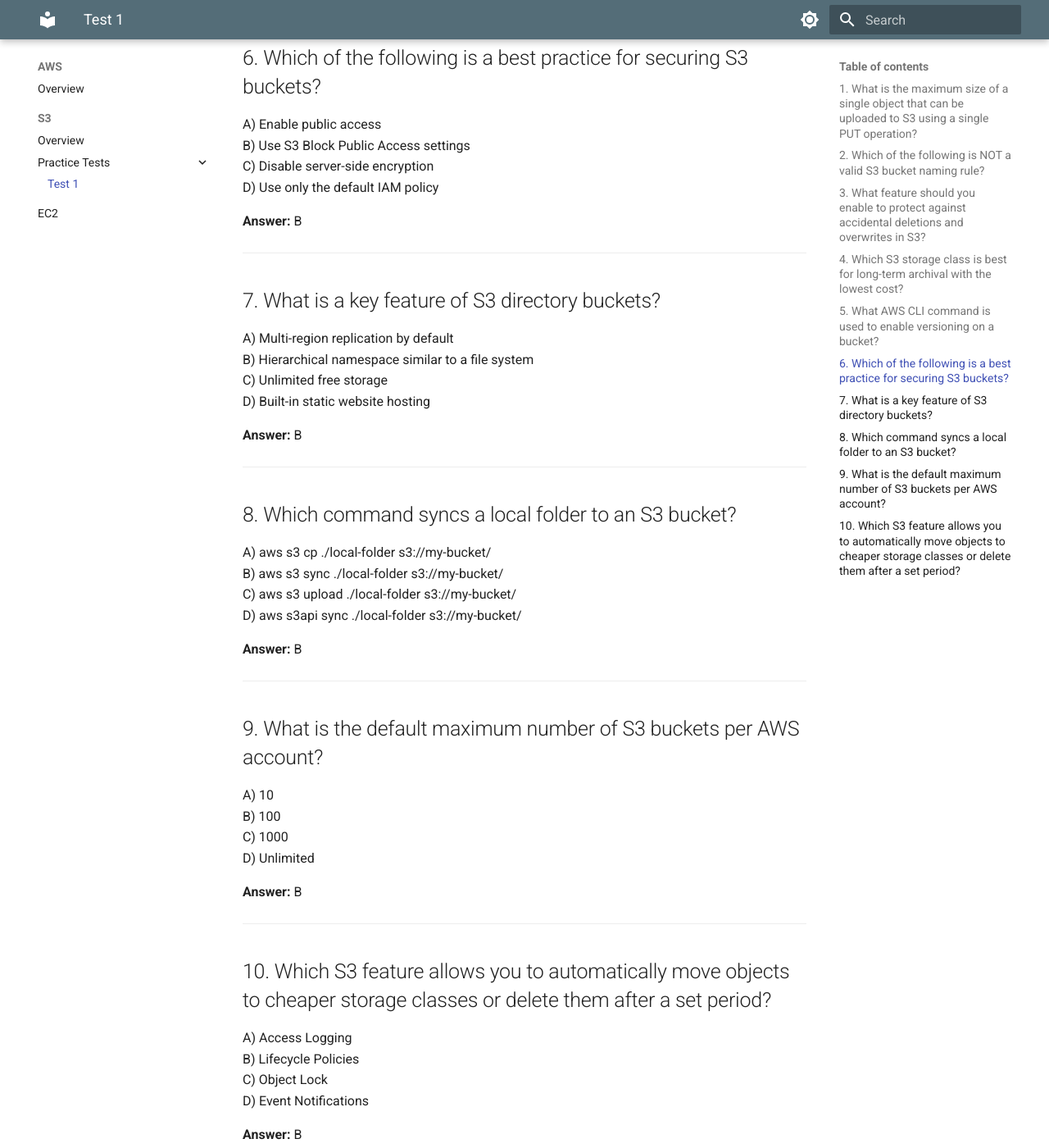
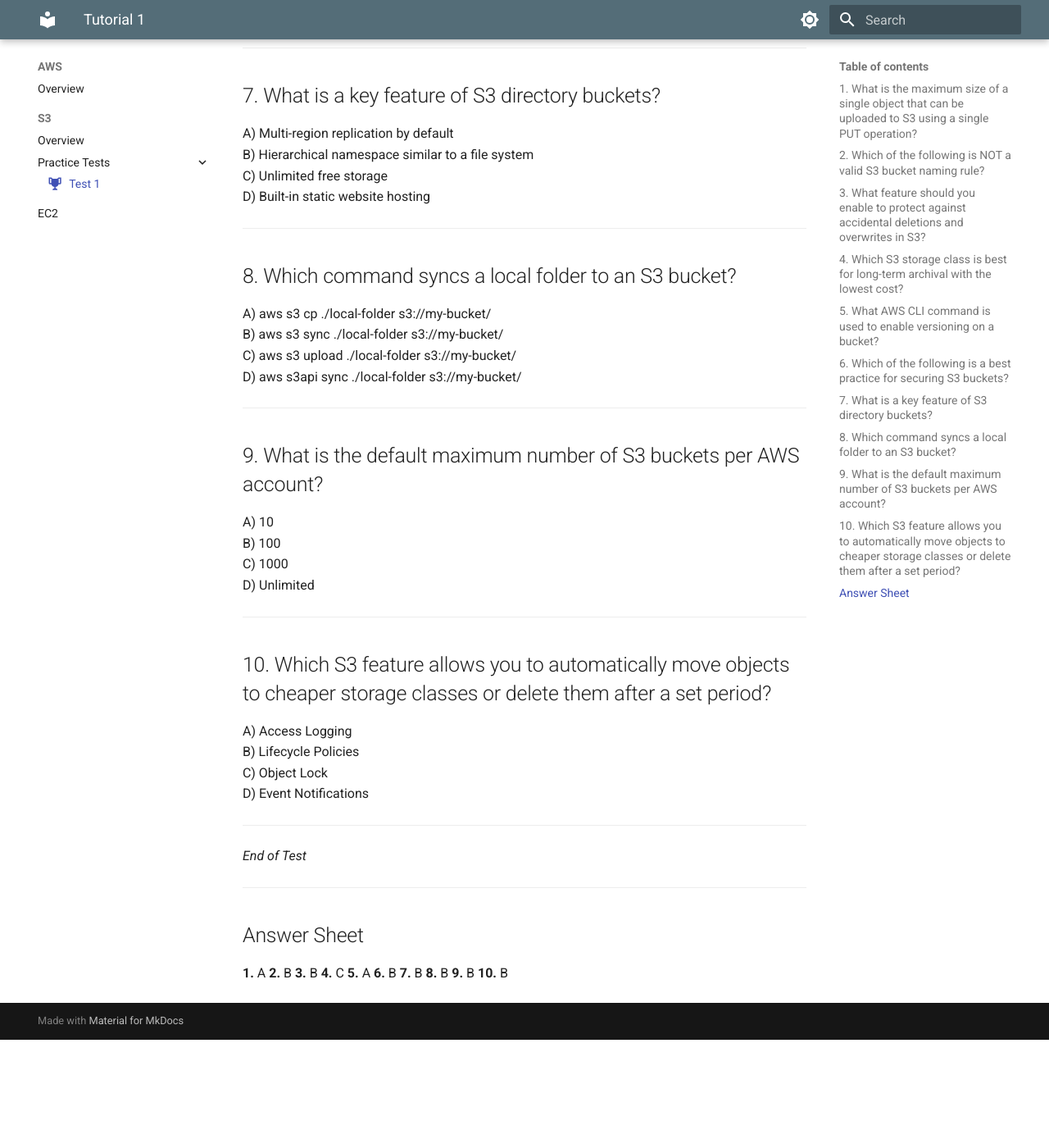
Before and after one commit to mcuellar/cloud-docs-hub, an MkDocs documentation site: the page built from docs/aws/s3/practice-tests/s3-test1.md, in a window 1280 px wide and 1400 px high, scrolled down 1711 px. Shown: the whole window at 82% size. Built offline with MkDocs 1.6.1 and Material for MkDocs 9.7.7, drawn with Linux system fonts in a browser that asks for light colours; after the commit the page ends 2979 px from its top, so only the background shows below that; some of the changed text lies outside the part shown.

Commit message:
Added answer sheet and improved formatting for Amazon S3 multiple choice test. Enhanced clarity by separating questions and answers, ensuring users can easily assess their knowledge.

```diff
--- a/docs/aws/s3/practice-tests/s3-test1.md
+++ b/docs/aws/s3/practice-tests/s3-test1.md
@@ -1,3 +1,8 @@
+---
+title: Tutorial 1
+icon: material/trophy
+---
+
 # Amazon S3 Multiple Choice Test
 
 Test your knowledge of Amazon S3 based on the comprehensive guide.
@@ -11,7 +16,7 @@ B) 5 TB
 C) 1 TB
 D) 50 GB
 
-**Answer:** A
+
 
 ---
 
@@ -22,7 +27,7 @@ B) Bucket names can contain uppercase letters
 C) Bucket names must be between 3 and 63 characters
 D) Bucket names can contain hyphens
 
-**Answer:** B
+
 
 ---
 
@@ -33,7 +38,7 @@ B) Versioning
 C) Server-Side Encryption
 D) Access Logging
 
-**Answer:** B
+
 
 ---
 
@@ -44,7 +49,7 @@ B) S3 Intelligent-Tiering
 C) S3 Glacier Deep Archive
 D) S3 One Zone-IA
 
-**Answer:** C
+
 
 ---
 
@@ -55,7 +60,7 @@ B) aws s3api enable-versioning --bucket my-bucket
 C) aws s3 put-versioning --bucket my-bucket --enable
 D) aws s3api set-versioning --bucket my-bucket --enabled
 
-**Answer:** A
+
 
 ---
 
@@ -66,7 +71,7 @@ B) Use S3 Block Public Access settings
 C) Disable server-side encryption
 D) Use only the default IAM policy
 
-**Answer:** B
+
 
 ---
 
@@ -77,7 +82,7 @@ B) Hierarchical namespace similar to a file system
 C) Unlimited free storage
 D) Built-in static website hosting
 
-**Answer:** B
+
 
 ---
 
@@ -88,7 +93,7 @@ B) aws s3 sync ./local-folder s3://my-bucket/
 C) aws s3 upload ./local-folder s3://my-bucket/
 D) aws s3api sync ./local-folder s3://my-bucket/
 
-**Answer:** B
+
 
 ---
 
@@ -99,7 +104,7 @@ B) 100
 C) 1000
 D) Unlimited
 
-**Answer:** B
+
 
 ---
 
@@ -110,8 +115,23 @@ B) Lifecycle Policies
 C) Object Lock
 D) Event Notifications
 
-**Answer:** B
+
+---
+*End of Test*
+
 
 ---
 
-*End of Test*
+
+## Answer Sheet
+
+**1.** A
+**2.** B
+**3.** B
+**4.** C
+**5.** A
+**6.** B
+**7.** B
+**8.** B
+**9.** B
+**10.** B
```
